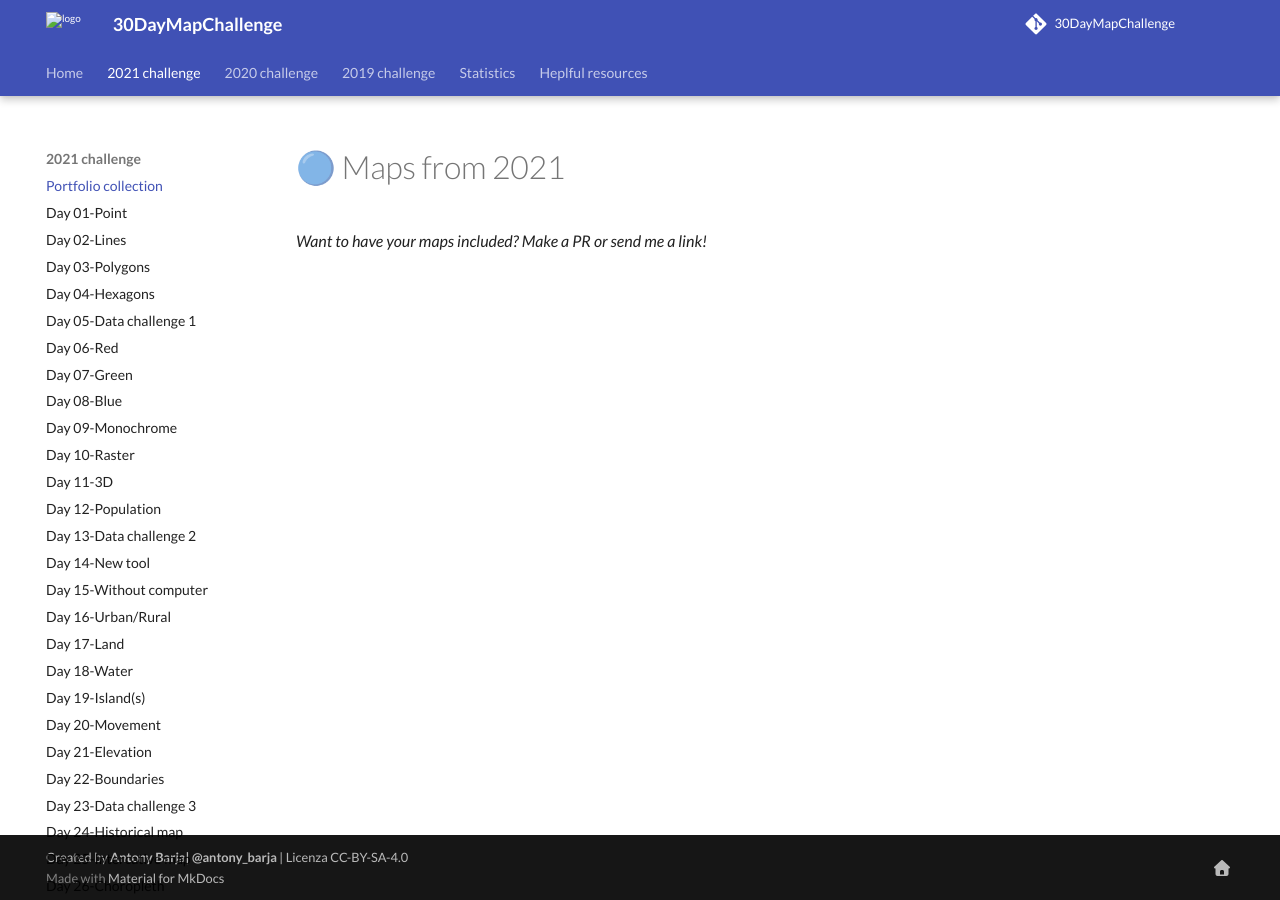
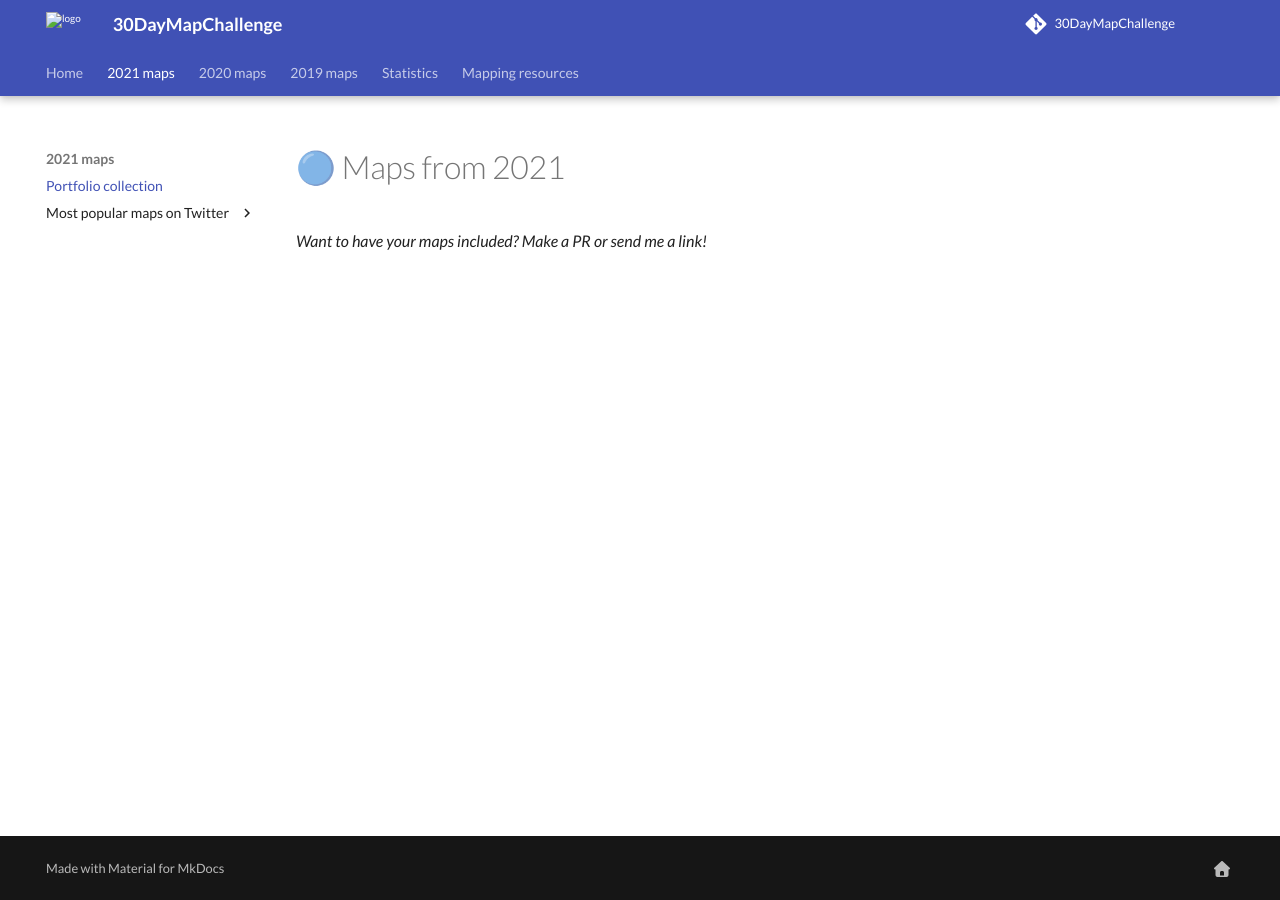
Before and after one commit to tjukanovt/30DayMapChallenge, an MkDocs documentation site: the page built from docs/2021/index.md, in a window 1280 px wide. Built offline with MkDocs 1.6.1 and Material for MkDocs 9.7.7, drawn with Linux system fonts in a browser that asks for light colours; comment, search, counter and statistics services are not loaded.

Commit message:
Restructure website

```diff
--- a/mkdocs.yml
+++ b/mkdocs.yml
@@ -4,13 +4,14 @@
 site_description: The idea is to create (and publish) maps based on different themes on each day of the month using the hashtag "#30DayMapChallenge", You can prepare the maps beforehand, but the main idea is to publish maps from specific topics on specific days listed below. Just include a picture of the map when you post to Twitter with the hashtag. You don't have to sign up anywhere to participate. There are no restrictions on the tools, technologies or the data you use in your maps. Doing less than 30 is also fine (doing all 30 is really hard!). See the Code of Conduct at the bottom of the page.
 
 site_author: https://ambarja.github.io/
+
 ## Repository
 repo_name: 30DayMapChallenge
 repo_url: https://github.com/tjukanovt/30DayMapChallenge
 #edit_uri: edit/main/docs/ #disables edit button
 
 # Copyright
-copyright: <a href="https://twitter.com/antony_barja" title="@antony_barja" target="_blank">Created by <b>Antony Barja| @antony_barja</b></a> | <a href="https://creativecommons.org/licenses/by-sa/4.0/!" title="Se non specificato diversamente, tutti i contenuti sono soggetti alla licenza Creative Commons Attribution-ShareAlike 4.0 licence (CC BY-SA)" target="_blank" class="link-dark text-decoration-none">Licenza CC-BY-SA-4.0</a>
+copyright: <a href="https://twitter.com/tjukanov" title="@tjukanov">
 
 ## Social Media
 extra:
@@ -58,24 +59,6 @@
 - mkdocstrings
 - autolinks
 - macros
-# - img2fig
-- print-site:
-    add_to_navigation: false
-    print_page_title: 'Print site as pdf'
-    add_print_site_banner: true
-    print_site_banner_template: "docs/pdf/banner.tpl"
-    # Table of contents
-    add_table_of_contents: true
-    toc_title: 'Mapathon aimed at sharing various thematic maps for every day of the month.'
-    toc_depth: 6
-    # Content-related
-    add_full_urls: true
-    enumerate_headings: true
-    enumerate_figures: true
-    add_cover_page: true
-    cover_page_template: "docs/pdf/cover_page.tpl"
-    path_to_pdf: "30daymapchallenge.pdf"
-    exclude:
 
 - rss:
     abstract_chars_count: 160
@@ -133,75 +116,77 @@
 nav:
     - Home: index.md
 
-    - 2021 challenge:
+    - 2021 maps:
        - Portfolio collection: 2021/index.md
-       - Day 01-Point: 2021/day01_Points.md
-       - Day 02-Lines: 2021/day02_Lines.md
-       - Day 03-Polygons: 2021/day03_Polygons.md
-       - Day 04-Hexagons: 2021/day04_Hexagons.md
-       - Day 05-Data challenge 1: 2021/day05_Datachallenge_1.md
-       - Day 06-Red: 2021/day06_Red.md
-       - Day 07-Green: 2021/day07_Green.md
-       - Day 08-Blue: 2021/day08_Blue.md
-       - Day 09-Monochrome: 2021/day09_Monochrome.md
-       - Day 10-Raster: 2021/day10_Raster.md
-       - Day 11-3D: 2021/day11_3D.md
-       - Day 12-Population: 2021/day12_Population.md
-       - Day 13-Data challenge 2: 2021/day13_Datachallenge_2.md
-       - Day 14-New tool: 2021/day14_Map_with_a_new_tool.md
-       - Day 15-Without computer: 2021/day15_Map_made_without_using_a_computer.md
-       - Day 16-Urban/Rural: 2021/day16_Urban&rural.md
-       - Day 17-Land: 2021/day17_Land.md
-       - Day 18-Water: 2021/day18_Water.md
-       - Day 19-Island(s): 2021/day19_Island(s).md
-       - Day 20-Movement: 2021/day20_Movement.md
-       - Day 21-Elevation: 2021/day21_Elevation.md
-       - Day 22-Boundaries: 2021/day22_Boundaries.md
-       - Day 23-Data challenge 3: 2021/day23_Datachallenge_3.md
-       - Day 24-Historical map: 2021/day24_Historical_map.md
-       - Day 25-Intercative map: 2021/day25_Interactive_map.md
-       - Day 26-Choropleth: 2021/day26_Choropleth_map.md
-       - Day 27-Heatmap: 2021/day27_Heatmap.md
-       - Day 28-The Earth is not flat: 2021/day28_The_Earth_is_not_flat.md
-       - Day 29-NULL: 2021/day29_NULL.md
-       - Day 30-Metamapping: 2021/day30_Metamapping_day.md
+       - Most popular maps on Twitter:
+           - Day 01-Point: 2021/day01_Points.md
+           - Day 02-Lines: 2021/day02_Lines.md
+           - Day 03-Polygons: 2021/day03_Polygons.md
+           - Day 04-Hexagons: 2021/day04_Hexagons.md
+           - Day 05-Data challenge 1: 2021/day05_Datachallenge_1.md
+           - Day 06-Red: 2021/day06_Red.md
+           - Day 07-Green: 2021/day07_Green.md
+           - Day 08-Blue: 2021/day08_Blue.md
+           - Day 09-Monochrome: 2021/day09_Monochrome.md
+           - Day 10-Raster: 2021/day10_Raster.md
+           - Day 11-3D: 2021/day11_3D.md
+           - Day 12-Population: 2021/day12_Population.md
+           - Day 13-Data challenge 2: 2021/day13_Datachallenge_2.md
+           - Day 14-New tool: 2021/day14_Map_with_a_new_tool.md
+           - Day 15-Without computer: 2021/day15_Map_made_without_using_a_computer.md
+           - Day 16-Urban/Rural: 2021/day16_Urban&rural.md
+           - Day 17-Land: 2021/day17_Land.md
+           - Day 18-Water: 2021/day18_Water.md
+           - Day 19-Island(s): 2021/day19_Island(s).md
+           - Day 20-Movement: 2021/day20_Movement.md
+           - Day 21-Elevation: 2021/day21_Elevation.md
+           - Day 22-Boundaries: 2021/day22_Boundaries.md
+           - Day 23-Data challenge 3: 2021/day23_Datachallenge_3.md
+           - Day 24-Historical map: 2021/day24_Historical_map.md
+           - Day 25-Intercative map: 2021/day25_Interactive_map.md
+           - Day 26-Choropleth: 2021/day26_Choropleth_map.md
+           - Day 27-Heatmap: 2021/day27_Heatmap.md
+           - Day 28-The Earth is not flat: 2021/day28_The_Earth_is_not_flat.md
+           - Day 29-NULL: 2021/day29_NULL.md
+           - Day 30-Metamapping: 2021/day30_Metamapping_day.md
 
-    - 2020 challenge:
+    - 2020 maps:
        - Portfolio collection: 2020/index.md
-       - Day 01-Point: 2020/day1.md
-       - Day 02-Lines: 2020/day2.md
-       - Day 03-Polygons: 2020/day3.md
-       - Day 04-Hexagons: 2020/day4.md
-       - Day 05-Blue: 2020/day05_Blue.md
-       - Day 06-Red: 2020/day06_Red.md
-       - Day 07-Green: 2020/day07_Green.md
-       - Day 08-Yellow: 2020/day08_Yellow.md
-       - Day 09-Monochrome: 2020/day09_Monochrome.md
-       - Day 10-Grid: 2020/day10_Grid.md
-       - Day 11-3D: 2020/day11_3D.md
-       - Day 12-Without GIS: 2020/day12_Map_not_made_with_GIS_software.md
-       - Day 13-Raster: 2020/day13_Raster.md
-       - Day 14-Climate change: 2020/day14_Climate change.md
-       - Day 15-Connections: 2020/day15_Connections.md
-       - Day 16-Island(s): 2020/day16_Island(s).md
-       - Day 17-Historical map: 2020/day17_Historical map.md
-       - Day 18-Landuse: 2020/day18_Landuse.md
-       - Day 19-NULL: 2020/day19_NULL.md
-       - Day 20-Population: 2020/day20_Population.md
-       - Day 21-Water: 2020/day21_Water.md
-       - Day 22-Movement: 2020/day22_Movement.md
-       - Day 23-Boundaries: 2020/day23_Boundaries.md
-       - Day 24-Elevation: 2020/day24_Elevation.md
-       - Day 25-COVID-19: 2020/day25_COVID-19.md
-       - Day 26-Map with a new tool: 2020/day26_Map with a new tool.md
-       - Day 27-Big or small data: 2020/day27_Big or small data.md
-       - Day 28-Non-geographic map: 2020/day28_Non-geographic map.md
-       - Day 29-Globe: 2020/day29_Globe.md
-       - Day 30-A map: 2020/day30_A map.md
+       - Most popular maps on Twitter:
+           - Day 01-Point: 2020/day1.md
+           - Day 02-Lines: 2020/day2.md
+           - Day 03-Polygons: 2020/day3.md
+           - Day 04-Hexagons: 2020/day4.md
+           - Day 05-Blue: 2020/day05_Blue.md
+           - Day 06-Red: 2020/day06_Red.md
+           - Day 07-Green: 2020/day07_Green.md
+           - Day 08-Yellow: 2020/day08_Yellow.md
+           - Day 09-Monochrome: 2020/day09_Monochrome.md
+           - Day 10-Grid: 2020/day10_Grid.md
+           - Day 11-3D: 2020/day11_3D.md
+           - Day 12-Without GIS: 2020/day12_Map_not_made_with_GIS_software.md
+           - Day 13-Raster: 2020/day13_Raster.md
+           - Day 14-Climate change: 2020/day14_Climate change.md
+           - Day 15-Connections: 2020/day15_Connections.md
+           - Day 16-Island(s): 2020/day16_Island(s).md
+           - Day 17-Historical map: 2020/day17_Historical map.md
+           - Day 18-Landuse: 2020/day18_Landuse.md
+           - Day 19-NULL: 2020/day19_NULL.md
+           - Day 20-Population: 2020/day20_Population.md
+           - Day 21-Water: 2020/day21_Water.md
+           - Day 22-Movement: 2020/day22_Movement.md
+           - Day 23-Boundaries: 2020/day23_Boundaries.md
+           - Day 24-Elevation: 2020/day24_Elevation.md
+           - Day 25-COVID-19: 2020/day25_COVID-19.md
+           - Day 26-Map with a new tool: 2020/day26_Map with a new tool.md
+           - Day 27-Big or small data: 2020/day27_Big or small data.md
+           - Day 28-Non-geographic map: 2020/day28_Non-geographic map.md
+           - Day 29-Globe: 2020/day29_Globe.md
+           - Day 30-A map: 2020/day30_A map.md
 
-    - 2019 challenge:
+    - 2019 maps:
         - Portfolio collection: 2019/index.md
 
     - Statistics: statistics.md
 
-    - Heplful resources: resources.md
+    - Mapping resources: resources.md
```
Also changed, not shown: docs/2021/index.md (line endings or trailing spaces).
